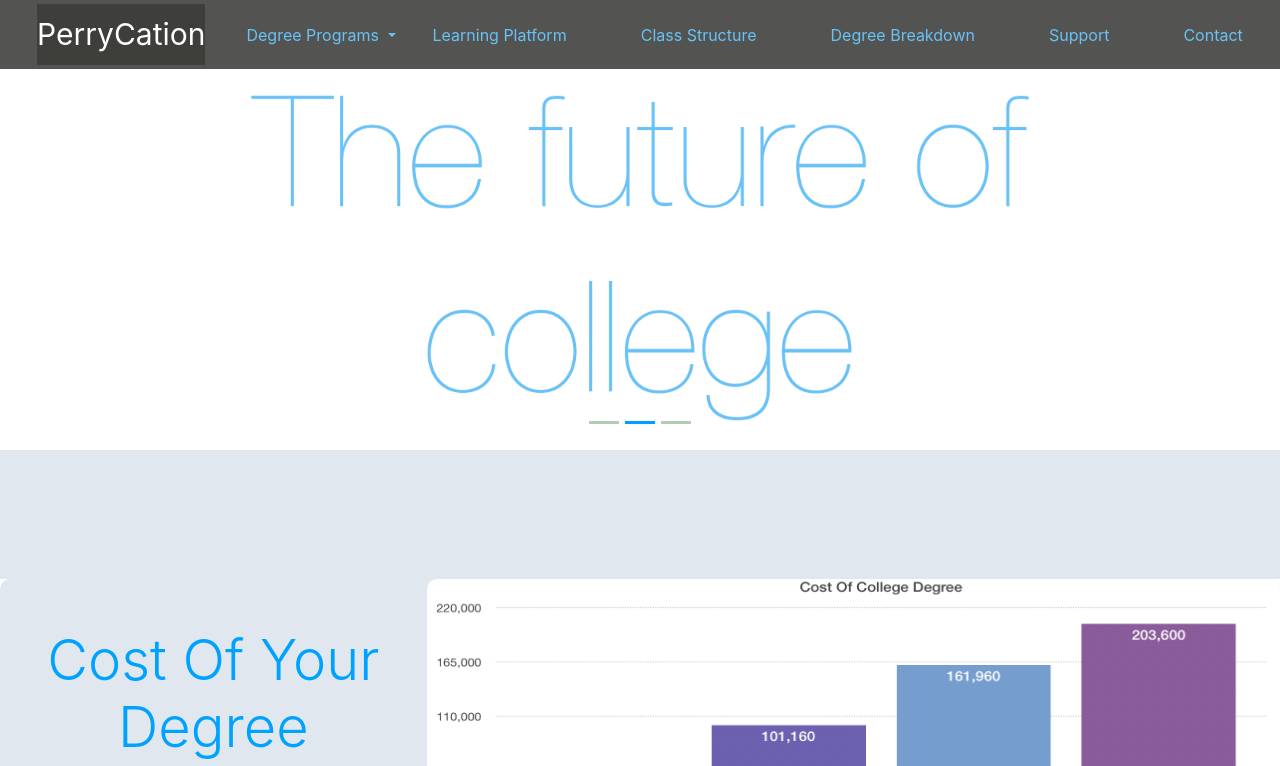
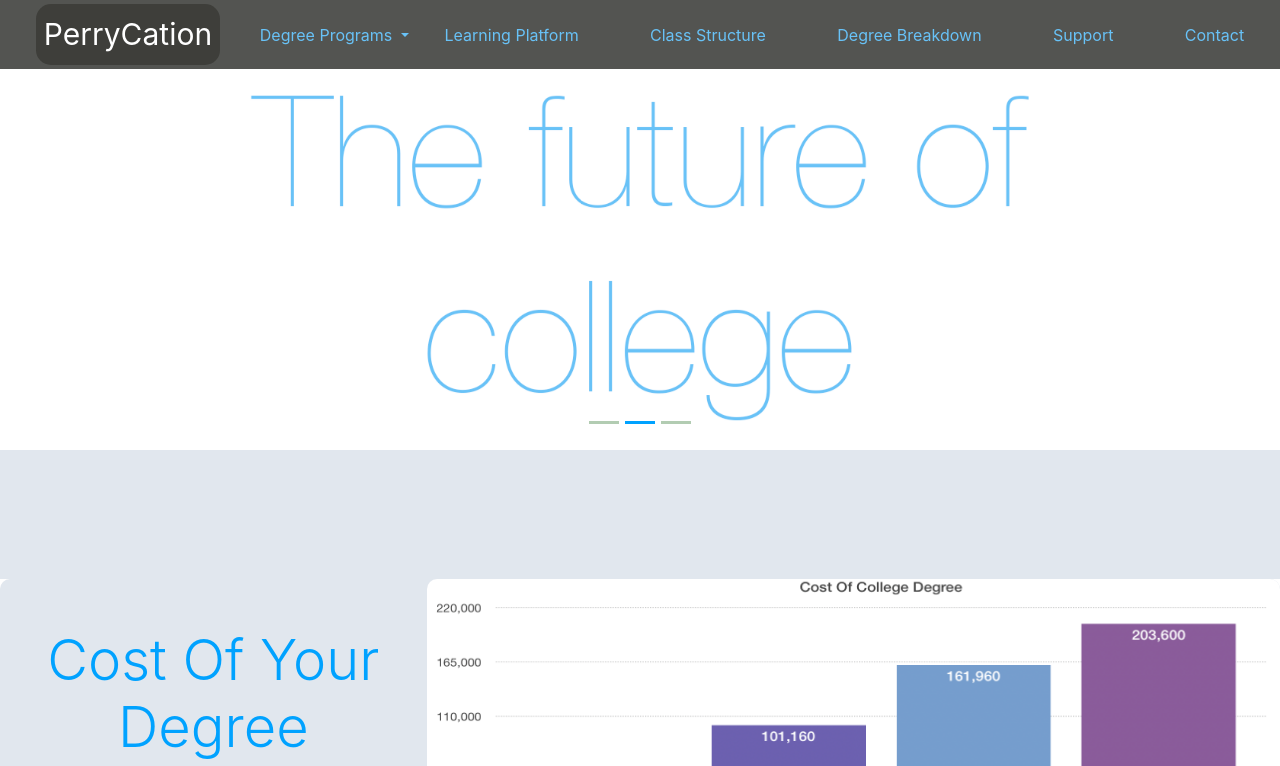
Before and after one commit to astoicnick/PerryCationStaticStorefront, a plain HTML site: page index.html in a window 1280 px wide. In both pictures the pointer is over the link "PerryCation". Shown: the top 766 px of the page. Drawn offline with nearby package versions, Linux system fonts and the light colour scheme.

Commit message:
updated nav hover appearance

```diff
--- a/style.css
+++ b/style.css
@@ -89,6 +89,9 @@ padding: 0;
 }
 #navsticky a:hover{
     color: white;
+    padding-left: 8px;
+    padding-right: 8px;
+    border-radius: 15px;
     background-color: rgba(58, 58, 54, 0.85);
     text-decoration: none;
 }
```
